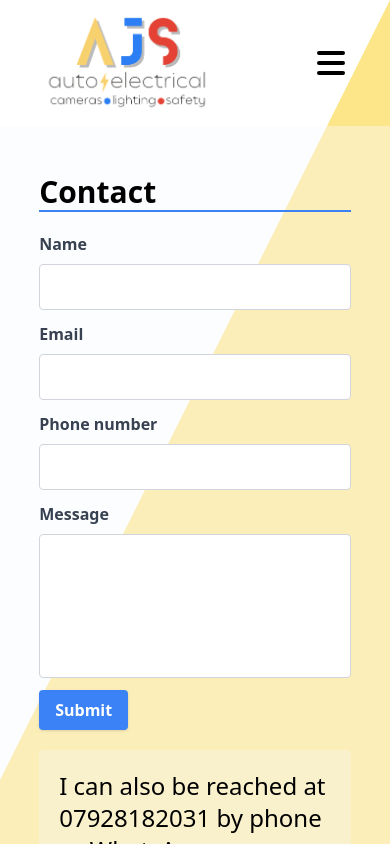
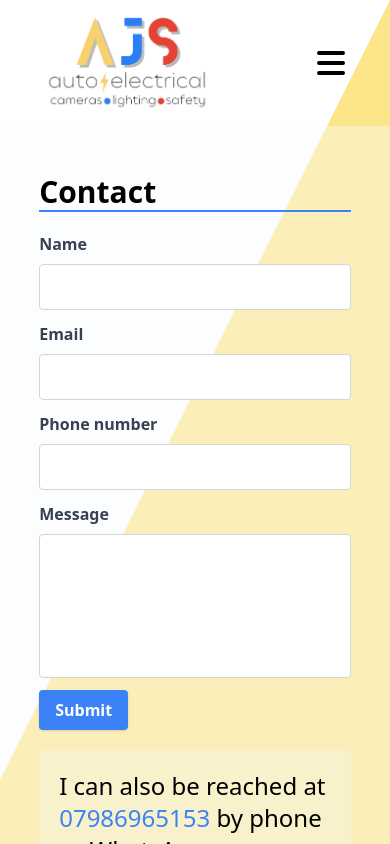
Before and after one commit to as-bowley/ajs, a Next.js app: page /contact in a window 390 px wide. Built offline with nearby package versions, Linux system fonts and the light colour scheme.

Commit message:
update phone number

```diff
--- a/app/components/Navbar.tsx
+++ b/app/components/Navbar.tsx
@@ -77,7 +77,10 @@ export default function Navbar() {
               ></NavLink>
             </li>
             <li className="group  w-auto px-3 py-2 mt-2 lg:m-2 mr-0 cursor-pointer text-white bg-blue-500 rounded hover:bg-blue-600">
-              <a className="flex items-center justify-center py-2 pl-3 pr-4  text-lg font-bold rounded lg:hover:bg-transparent lg:border-0  lg:p-0">
+              <a
+                href="tel:07986965153"
+                className="flex items-center justify-center py-2 pl-3 pr-4  text-lg font-bold rounded lg:hover:bg-transparent lg:border-0  lg:p-0"
+              >
                 <Image
                   src={phoneicon}
                   alt=""
--- a/app/contact/page.tsx
+++ b/app/contact/page.tsx
@@ -66,7 +66,11 @@ export default function Page() {
       </div>
       <div className="w-full h-min  bg-slate-100 rounded bg-opacity-30 p-5 mb-5 lg:p-10 lg:m-10 font-light">
         <h2 className="text-bold text-2xl">
-          I can also be reached at 07928182031 by phone or WhatsApp.
+          I can also be reached at{" "}
+          <a href="tel:07986965153" className="text-blue-500">
+            07986965153
+          </a>{" "}
+          by phone or WhatsApp.
         </h2>
       </div>
     </section>
```
Also changed, not shown: app/page.tsx (+1 -1 lines).
